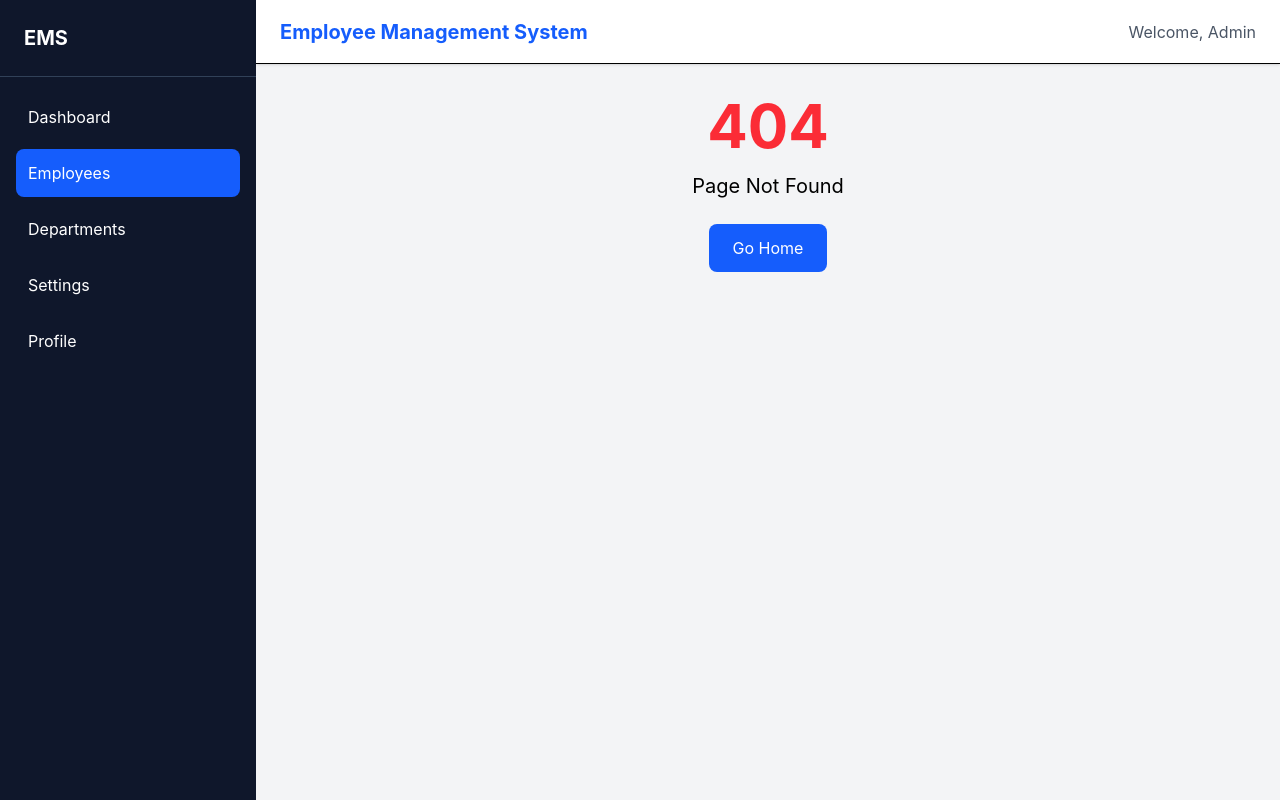
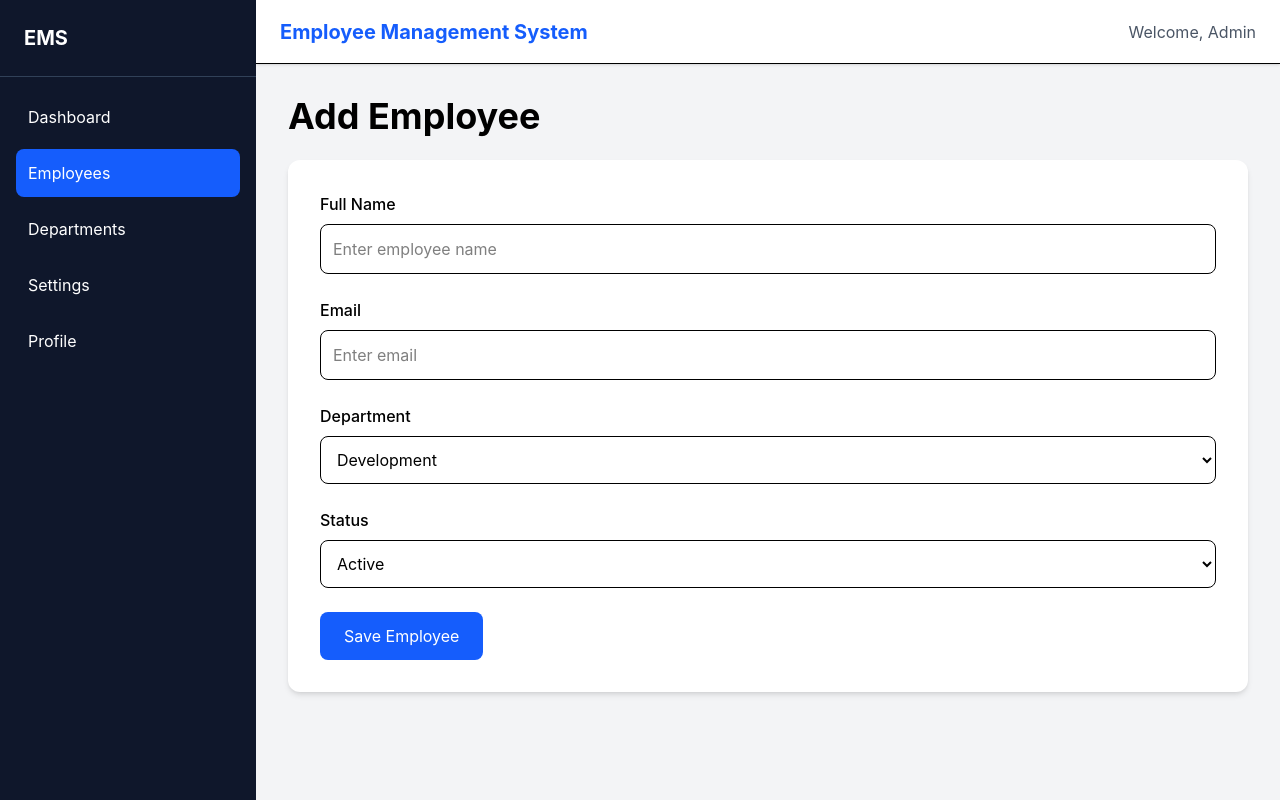
Before and after one commit to RANJITHKUMARKA9516/Employee_Customer, a React app in the folder frontend/: page /employees/add in a window 1280 px wide. Before the commit this address had no page. Built offline with nearby package versions, Linux system fonts and the light colour scheme; the HTML template or start-up script is replaced by a standard one.

Commit message:
Module 8 - Employee form

```diff
--- a/frontend/package.json
+++ b/frontend/package.json
@@ -13,6 +13,7 @@
     "@tailwindcss/vite": "^4.3.2",
     "react": "^19.2.7",
     "react-dom": "^19.2.7",
+    "react-hook-form": "^7.80.0",
     "react-router-dom": "^7.18.1",
     "tailwindcss": "^4.3.2"
   },
--- /dev/null
+++ b/frontend/src/components/employees/forms/EmployeeForm.jsx
@@ -0,0 +1,101 @@
+import { useForm } from "react-hook-form";
+
+function EmployeeForm() {
+  const {
+    register,
+    handleSubmit,
+    formState: { errors },
+  } = useForm();
+
+  const onSubmit = (data) => {
+    console.log("Employee Data:", data);
+  };
+
+  return (
+    <form
+      onSubmit={handleSubmit(onSubmit)}
+      className="space-y-6 rounded-xl bg-white p-8 shadow-md"
+    >
+      <div>
+        <label className="mb-2 block font-medium">
+          Full Name
+        </label>
+
+        <input
+          {...register("name", {
+            required: "Full Name is required",
+          })}
+          className="w-full rounded-lg border p-3"
+          placeholder="Enter employee name"
+        />
+
+        {errors.name && (
+          <p className="mt-1 text-sm text-red-600">
+            {errors.name.message}
+          </p>
+        )}
+      </div>
+
+      <div>
+        <label className="mb-2 block font-medium">
+          Email
+        </label>
+
+        <input
+          type="email"
+          {...register("email", {
+            required: "Email is required",
+          })}
+          className="w-full rounded-lg border p-3"
+          placeholder="Enter email"
+        />
+
+        {errors.email && (
+          <p className="mt-1 text-sm text-red-600">
+            {errors.email.message}
+          </p>
+        )}
+      </div>
+
+      <div>
+        <label className="mb-2 block font-medium">
+          Department
+        </label>
+
+        <select
+          {...register("department")}
+          className="w-full rounded-lg border p-3"
+        >
+          <option value="Development">Development</option>
+          <option value="HR">HR</option>
+          <option value="Finance">Finance</option>
+          <option value="Marketing">Marketing</option>
+          <option value="Sales">Sales</option>
+        </select>
+      </div>
+
+      <div>
+        <label className="mb-2 block font-medium">
+          Status
+        </label>
+
+        <select
+          {...register("status")}
+          className="w-full rounded-lg border p-3"
+        >
+          <option value="Active">Active</option>
+          <option value="Inactive">Inactive</option>
+        </select>
+      </div>
+
+      <button
+        type="submit"
+        className="rounded-lg bg-blue-600 px-6 py-3 text-white hover:bg-blue-700"
+      >
+        Save Employee
+      </button>
+    </form>
+  );
+}
+
+export default EmployeeForm;
--- /dev/null
+++ b/frontend/src/pages/AddEmployee.jsx
@@ -0,0 +1,15 @@
+import EmployeeForm from "../components/employees/forms/EmployeeForm";
+
+function AddEmployee() {
+  return (
+    <>
+      <h1 className="mb-6 text-4xl font-bold">
+        Add Employee
+      </h1>
+
+      <EmployeeForm />
+    </>
+  );
+}
+
+export default AddEmployee;
--- a/frontend/src/pages/Employees.jsx
+++ b/frontend/src/pages/Employees.jsx
@@ -1,4 +1,5 @@
 import { useMemo, useState } from "react";
+import { Link } from "react-router-dom";
 
 import SearchBar from "../components/employees/SearchBar";
 import EmployeeTable from "../components/employees/EmployeeTable";
@@ -8,15 +9,15 @@ function Employees() {
   const [searchTerm, setSearchTerm] = useState("");
 
   const filteredEmployees = useMemo(() => {
-    return employeeData.filter((employee) => {
-      const search = searchTerm.toLowerCase();
+    const search = searchTerm.trim().toLowerCase();
 
-      return (
-        employee.name.toLowerCase().includes(search) ||
-        employee.email.toLowerCase().includes(search) ||
-        employee.department.toLowerCase().includes(search)
-      );
-    });
+    if (!search) return employeeData;
+
+    return employeeData.filter((employee) =>
+      [employee.name, employee.email, employee.department].some((field) =>
+        field.toLowerCase().includes(search)
+      )
+    );
   }, [searchTerm]);
 
   return (
@@ -24,15 +25,17 @@ function Employees() {
       <div className="mb-6 flex items-center justify-between">
         <div>
           <h1 className="text-4xl font-bold">Employees</h1>
-
           <p className="mt-2 text-gray-500">
             Manage all employees in your organization.
           </p>
         </div>
 
-        <button className="rounded-lg bg-blue-600 px-6 py-3 text-white transition hover:bg-blue-700">
+        <Link
+          to="/employees/add"
+          className="rounded-lg bg-blue-600 px-6 py-3 text-white transition hover:bg-blue-700"
+        >
           + Add Employee
-        </button>
+        </Link>
       </div>
 
       <div className="mb-6">
--- a/frontend/src/routes/AppRoutes.jsx
+++ b/frontend/src/routes/AppRoutes.jsx
@@ -9,6 +9,8 @@ import Settings from "../pages/Settings";
 import Profile from "../pages/Profile";
 import NotFound from "../pages/NotFound";
 
+import AddEmployee from "../pages/AddEmployee";
+
 function AppRoutes() {
   return (
     <BrowserRouter>
@@ -17,6 +19,8 @@ function AppRoutes() {
           <Route path="/" element={<Dashboard />} />
 
           <Route path="/employees" element={<Employees />} />
+
+          <Route path="/employees/add" element={<AddEmployee />} />
 
           <Route path="/departments" element={<Departments />} />
 
```
Also changed, not shown: 1 other file (tests, documents, lock files or other folders).
